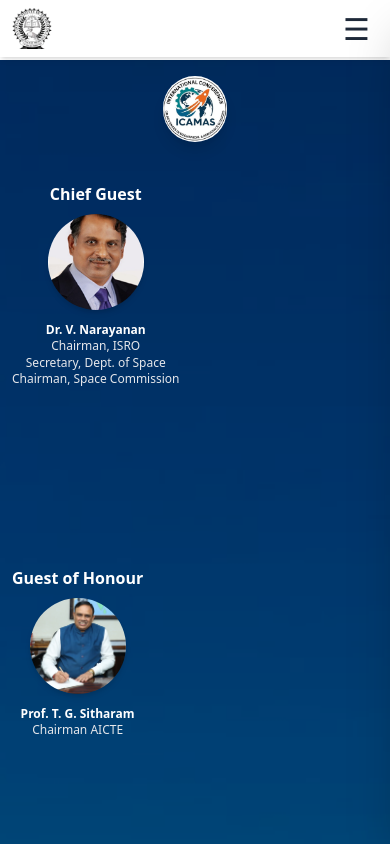
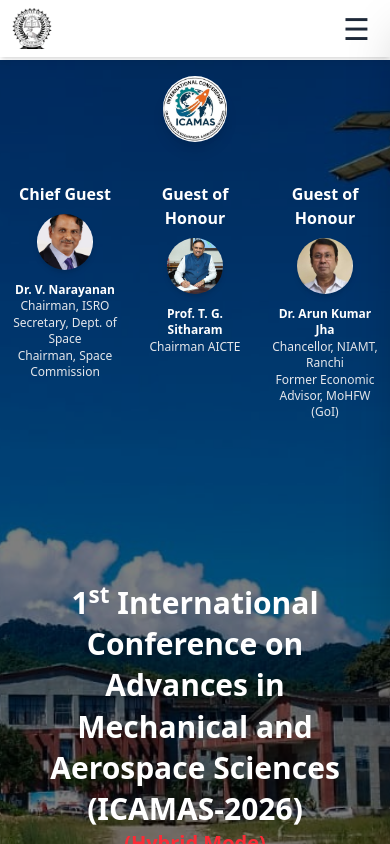
Before and after one commit to icamas2026-cmyk/international-event, a React (Vite) app: page / in a window 390 px wide. Shown: the top 844 px of the page. Built offline with nearby package versions, Linux system fonts and the light colour scheme.

Commit message:
allignmnet changed

```diff
--- a/src/components/Hero.jsx
+++ b/src/components/Hero.jsx
@@ -172,7 +172,7 @@
 
         {/* Chief Guest & Guest of Honour */}
         <div className="w-full max-w-4xl">
-          <div className="flex flex-col sm:flex-row justify-center items-start gap-6 sm:gap-10">
+          <div className="flex flex-row justify-center items-start gap-6 sm:gap-10">
             {/* Chief Guest */}
             <div className="flex flex-col items-center text-center flex-1 min-h-[360px]">
               <h1 className="text-base sm:text-lg md:text-2xl font-extrabold mb-2">
@@ -182,7 +182,7 @@
               <img
                 src="./images/Narayanan_Chairman.png"
                 alt="isrochairman"
-                className="w-24 h-24 sm:w-28 sm:h-28 md:w-24 md:h-24 rounded-full shadow-md object-cover"
+                className="w-14 h-14 sm:w-28 sm:h-28 md:w-24 md:h-24 rounded-full shadow-md object-cover"
               />
 
               <p className="mt-3 text-xs sm:text-sm md:text-base leading-snug">
@@ -204,7 +204,7 @@
               <img
                 src="./images/sitharam.jpg"
                 alt="sitharam"
-                className="w-24 h-24 sm:w-28 sm:h-28 md:w-24 md:h-24 rounded-full shadow-md object-cover"
+                className="w-14 h-14 sm:w-28 sm:h-28 md:w-24 md:h-24 rounded-full shadow-md object-cover"
               />
 
               <p className="mt-3 text-xs sm:text-sm md:text-base leading-snug">
@@ -224,7 +224,7 @@
               <img
                 src="./images/Arun.jpg"
                 alt="arun"
-                className="w-24 h-24 sm:w-28 sm:h-28 md:w-24 md:h-24 rounded-full shadow-md object-cover"
+                className="w-14 h-14 sm:w-28 sm:h-28 md:w-24 md:h-24 rounded-full shadow-md object-cover"
               />
 
               <p className="mt-3 text-xs sm:text-sm md:text-base leading-snug">
```
